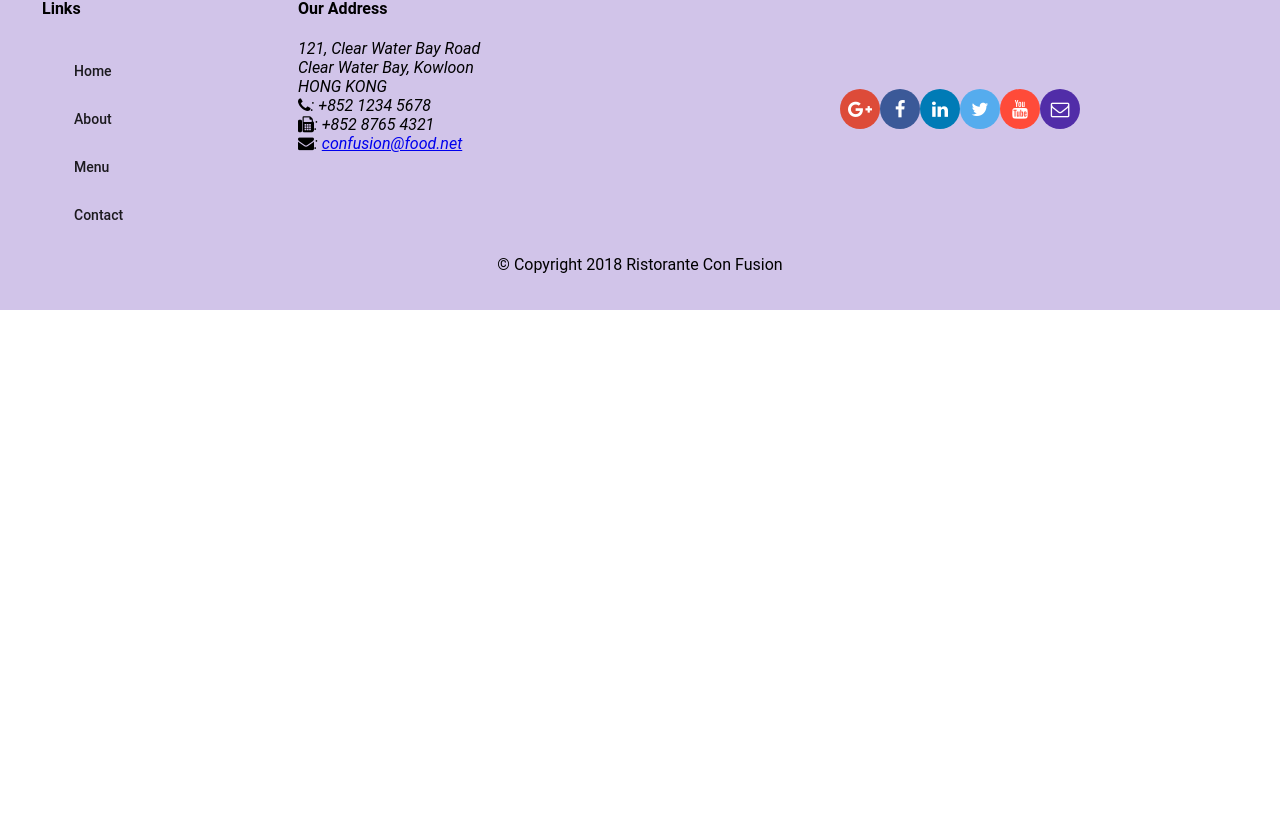
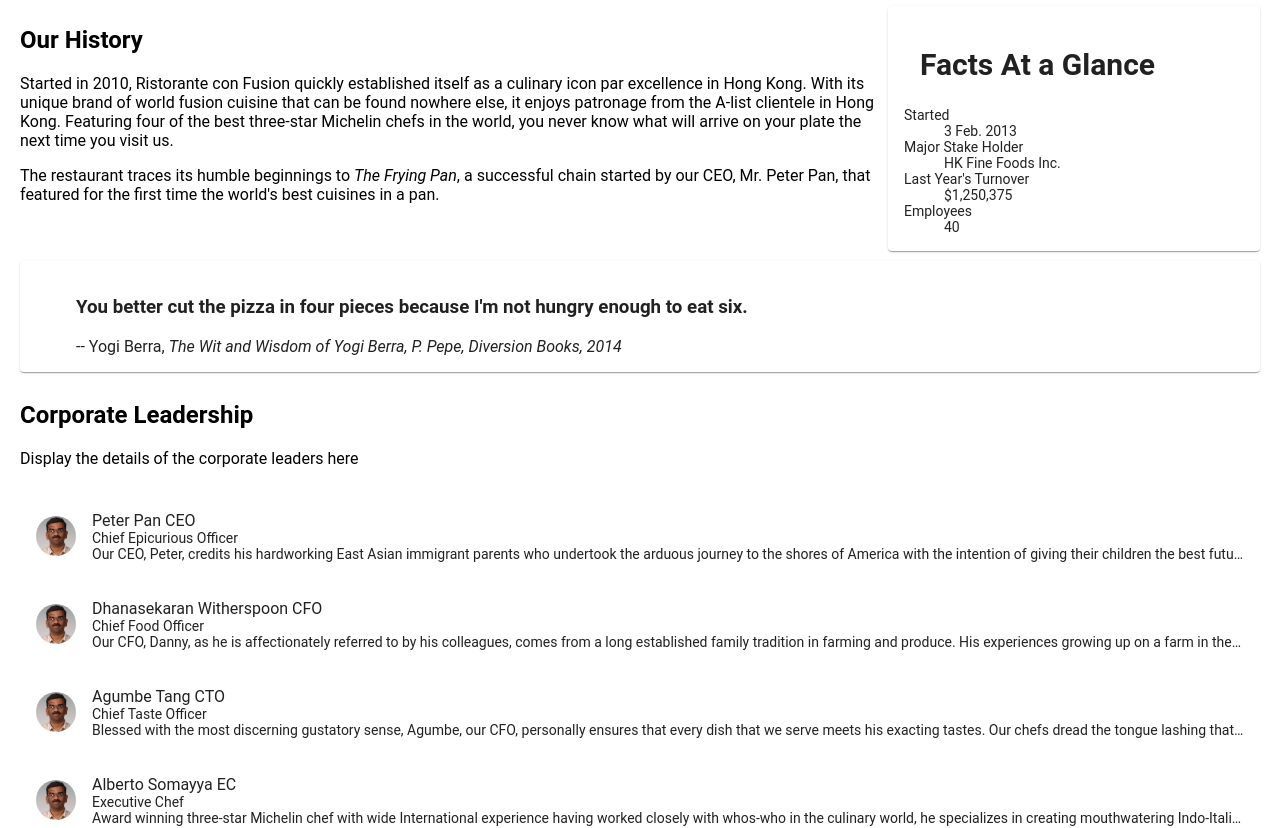
Before and after one commit to Ferayddi/conFusionAngular, an Angular app: page /about in a window 1280 px wide. Shown: the part 432-1260 px from the top of the page. Before the commit the page ends 800 px from the top, so only its background shows below. Built offline with nearby package versions, Linux system fonts and the light colour scheme.

Commit message:
Assignment 2

```diff
--- a/src/app/about/about.component.html
+++ b/src/app/about/about.component.html
@@ -1,3 +1,69 @@
-<p>
-  about works!
-</p>
+<div class="container"
+  fxLayout="column"
+  fxLayoutGap="10px">
+
+  <div fxFlex>
+    <div>
+        <h3>About Us</h3>
+        <hr>
+    </div>
+  </div>
+
+  <div fxFlex>
+    <div fxLayout="column" fxLayout.gt-sm="row">
+      <div fxFlex="70">
+        <h2>Our History</h2>
+        <p>Started in 2010, Ristorante con Fusion quickly established itself as a culinary icon par excellence in Hong Kong. With its unique brand of world fusion cuisine that can be found nowhere else, it enjoys patronage from the A-list clientele in Hong Kong.  Featuring four of the best three-star Michelin chefs in the world, you never know what will arrive on your plate the next time you visit us.</p>
+        <p>The restaurant traces its humble beginnings to <em>The Frying Pan</em>, a successful chain started by our CEO, Mr. Peter Pan, that featured for the first time the world's best cuisines in a pan.</p>
+      </div>
+      <div fxFlex="30">
+        <mat-card>
+          <mat-card-header>
+            <mat-card-title>
+            <h2>Facts At a Glance</h2>
+            </mat-card-title>
+          </mat-card-header>
+          <mat-card-content>
+            <dl>
+              <dt>Started</dt>
+              <dd>3 Feb. 2013</dd>
+              <dt>Major Stake Holder</dt>
+              <dd>HK Fine Foods Inc.</dd>
+              <dt>Last Year's Turnover</dt>
+              <dd>$1,250,375</dd>
+              <dt>Employees</dt>
+              <dd>40</dd>
+            </dl>
+          </mat-card-content>
+        </mat-card>
+      </div>
+    </div>
+  </div>
+
+  <div fxFlex>
+    <mat-card>
+      <blockquote>
+        <h3>You better cut the pizza in four pieces because
+            I'm not hungry enough to eat six.</h3>
+        <footer>-- Yogi Berra,
+          <cite>The Wit and Wisdom of Yogi Berra,
+            P. Pepe, Diversion Books, 2014</cite>
+        </footer>
+      </blockquote>
+    </mat-card>
+  </div>
+
+
+  <div fxFlex>
+    <h2>Corporate Leadership</h2>
+    <p>Display the details of the corporate leaders here</p>
+    <mat-list>
+      <mat-list-item *ngFor = "let leader of leaders">
+        <img matListAvatar src={{leader.image}} alt={{leader.name}}>
+        <h5 matLine>{{leader.name}} {{leader.abbr}} </h5>
+        <h6 matLine>{{leader.designation}}</h6>
+        <p matLine>{{leader.description}}</p>
+      </mat-list-item>
+  </mat-list>
+  </div>
+</div>
--- a/src/app/about/about.component.ts
+++ b/src/app/about/about.component.ts
@@ -1,4 +1,6 @@
 import { Component, OnInit } from '@angular/core';
+import {LeaderService} from '../services/leader.service';
+import {Leader} from '../shared/leader'
 
 @Component({
   selector: 'app-about',
@@ -7,9 +9,11 @@
 })
 export class AboutComponent implements OnInit {
 
-  constructor() { }
+  leaders: Leader[];
+  constructor(private leaderService: LeaderService) { }
 
   ngOnInit() {
+    this.leaders = this.leaderService.getLeaders();
   }
 
 }
--- a/src/app/app.module.ts
+++ b/src/app/app.module.ts
@@ -23,6 +23,7 @@
 
 import {DishService} from './services/dish.service';
 import {PromotionService} from './services/promotion.service';
+import {LeaderService} from './services/leader.service';
 
 import { AppRoutingModule} from './app-routing/app-routing.module';
 
@@ -50,7 +51,8 @@
   ],
   providers: [
     DishService,
-    PromotionService
+    PromotionService,
+    LeaderService
   ],
   bootstrap: [AppComponent]
 })
--- a/src/app/home/home.component.html
+++ b/src/app/home/home.component.html
@@ -33,4 +33,18 @@
   </mat-card-content>
 </mat-card>
 
+<mat-card *ngIf="leader" fxFlex>
+  <mat-card-header>
+    <div mat-card-avatar></div>
+    <mat-card-title>
+      <h3>{{leader.name | uppercase}} {{leader.abbr | uppercase}}</h3>
+    </mat-card-title>
+  </mat-card-header>
+  <img mat-card-image src={{leader.image}} alt={{leader.name}}>
+  <mat-card-content>
+    <p>{{leader.description}}
+    </p>
+  </mat-card-content>
+</mat-card>
+
 </div>
--- a/src/app/home/home.component.ts
+++ b/src/app/home/home.component.ts
@@ -4,6 +4,8 @@
 import { DishService } from '../services/dish.service';
 import { Promotion } from '../shared/promotion';
 import { PromotionService } from '../services/promotion.service';
+import { Leader } from '../shared/leader';
+import {LeaderService} from '../services/leader.service';
 
 
 @Component({
@@ -16,13 +18,16 @@
 
   dish: Dish;
   promotion: Promotion;
+  leader: Leader;
 
   constructor(private dishservice: DishService,
-    private promotionservice: PromotionService) { }
+    private promotionservice: PromotionService,
+    private leaderservice: LeaderService) { }
 
   ngOnInit() {
     this.dish = this.dishservice.getFeaturedDish();
     this.promotion = this.promotionservice.getFeaturedPromotion();
+    this.leader = this.leaderservice.getFeaturedLeader();
   }
 
 }
--- /dev/null
+++ b/src/app/services/leader.service.ts
@@ -0,0 +1,24 @@
+import { Injectable } from '@angular/core';
+import { LEADERS } from '../shared/leaders';
+import { Leader } from '../shared/leader';
+
+@Injectable({
+  providedIn: 'root'
+})
+export class LeaderService {
+
+  constructor() { }
+
+  getLeader(id: string): Leader {
+    return LEADERS.filter((lea) => (lea.id === id))[0]; //only one element, array[0]
+  }
+
+  getFeaturedLeader(): Leader {
+    return LEADERS.filter((lea) => lea.featured)[0];
+  }
+
+  getLeaders(): Leader[] {
+    return LEADERS;
+  }
+
+}
--- /dev/null
+++ b/src/app/shared/leader.ts
@@ -0,0 +1,12 @@
+
+
+export class Leader {
+    id : string;
+    name: string;
+    image: string;
+    designation: string;
+    abbr: string;
+    featured: boolean;
+    description: string;
+
+}
--- /dev/null
+++ b/src/app/shared/leaders.ts
@@ -0,0 +1,45 @@
+import {Leader} from './leader';
+
+export const LEADERS: Leader[] =
+    [
+        {
+          id: '0',
+          name: 'Peter Pan',
+          image: '/assets/images/alberto.png',
+          designation: 'Chief Epicurious Officer',
+          abbr: 'CEO',
+          featured: false,
+          // tslint:disable-next-line:max-line-length
+          description: 'Our CEO, Peter, credits his hardworking East Asian immigrant parents who undertook the arduous journey to the shores of America with the intention of giving their children the best future. His mother\'s wizardy in the kitchen whipping up the tastiest dishes with whatever is available inexpensively at the supermarket, was his first inspiration to create the fusion cuisines for which The Frying Pan became well known. He brings his zeal for fusion cuisines to this restaurant, pioneering cross-cultural culinary connections.'
+        },
+        {
+          id: '1',
+          name: 'Dhanasekaran Witherspoon',
+          image: '/assets/images/alberto.png',
+          designation: 'Chief Food Officer',
+          abbr: 'CFO',
+          featured: false,
+          // tslint:disable-next-line:max-line-length
+          description: 'Our CFO, Danny, as he is affectionately referred to by his colleagues, comes from a long established family tradition in farming and produce. His experiences growing up on a farm in the Australian outback gave him great appreciation for varieties of food sources. As he puts it in his own words, Everything that runs, wins, and everything that stays, pays!'
+        },
+        {
+          id: '2',
+          name: 'Agumbe Tang',
+          image: '/assets/images/alberto.png',
+          designation: 'Chief Taste Officer',
+          abbr: 'CTO',
+          featured: false,
+          // tslint:disable-next-line:max-line-length
+          description: 'Blessed with the most discerning gustatory sense, Agumbe, our CFO, personally ensures that every dish that we serve meets his exacting tastes. Our chefs dread the tongue lashing that ensues if their dish does not meet his exacting standards. He lives by his motto, You click only if you survive my lick.'
+        },
+        {
+          id: '3',
+          name: 'Alberto Somayya',
+          image: '/assets/images/alberto.png',
+          designation: 'Executive Chef',
+          abbr: 'EC',
+          featured: true,
+          // tslint:disable-next-line:max-line-length
+          description: 'Award winning three-star Michelin chef with wide International experience having worked closely with whos-who in the culinary world, he specializes in creating mouthwatering Indo-Italian fusion experiences. He says, Put together the cuisines from the two craziest cultures, and you get a winning hit! Amma Mia!'
+        }
+      ];
```
Also changed, not shown: 1 other file (tests, documents, lock files or other folders).
